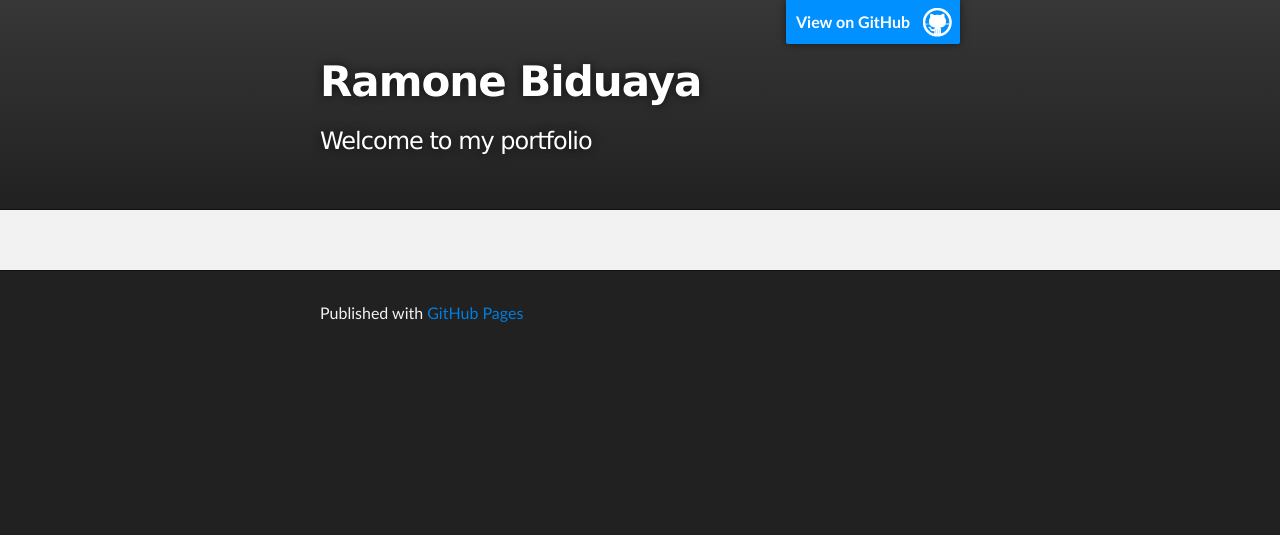
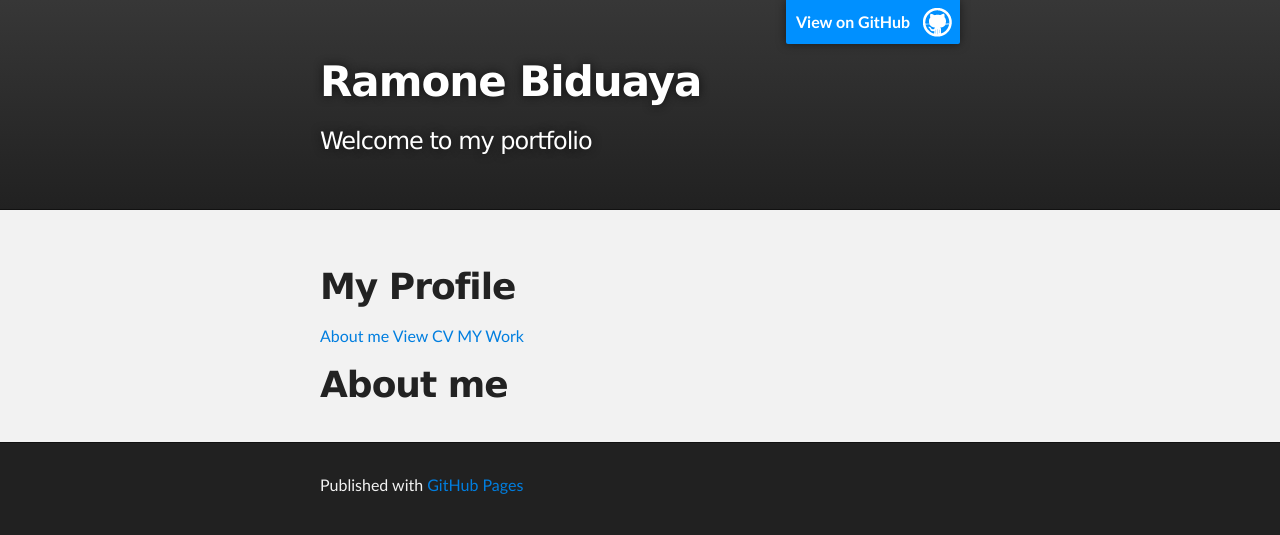
Before and after one commit to RamonestApps/RamonestApps.github.io, a plain HTML site: page index.html in a window 1280 px wide. Drawn offline with Linux system fonts and the light colour scheme.

Commit message:
Update index.html
added more in left panel and center panel

```diff
--- a/index.html
+++ b/index.html
@@ -27,8 +27,21 @@
     <!-- MAIN CONTENT -->
     <div id="main_content_wrap" class="outer">
       <section id="main_content" class="inner">
-      	<aside id="leftpnl"></aside>
-      	<section id="centerpnl"></section>
+      	<aside id="leftpnl">
+          <figure>
+            <h1>My Profile</h1>
+          </figure>
+          <nav id="main_nav">
+            <a href="#">About me</a>
+            <a href="#">View CV</a>
+            <a href="#">MY Work</a>
+          </nav>
+      	</aside>
+      	<section id="centerpnl">
+         <header id="title">
+           <h1>About me</h1>
+         </header>
+      	</section>
       </section>
     </div>
 
```
